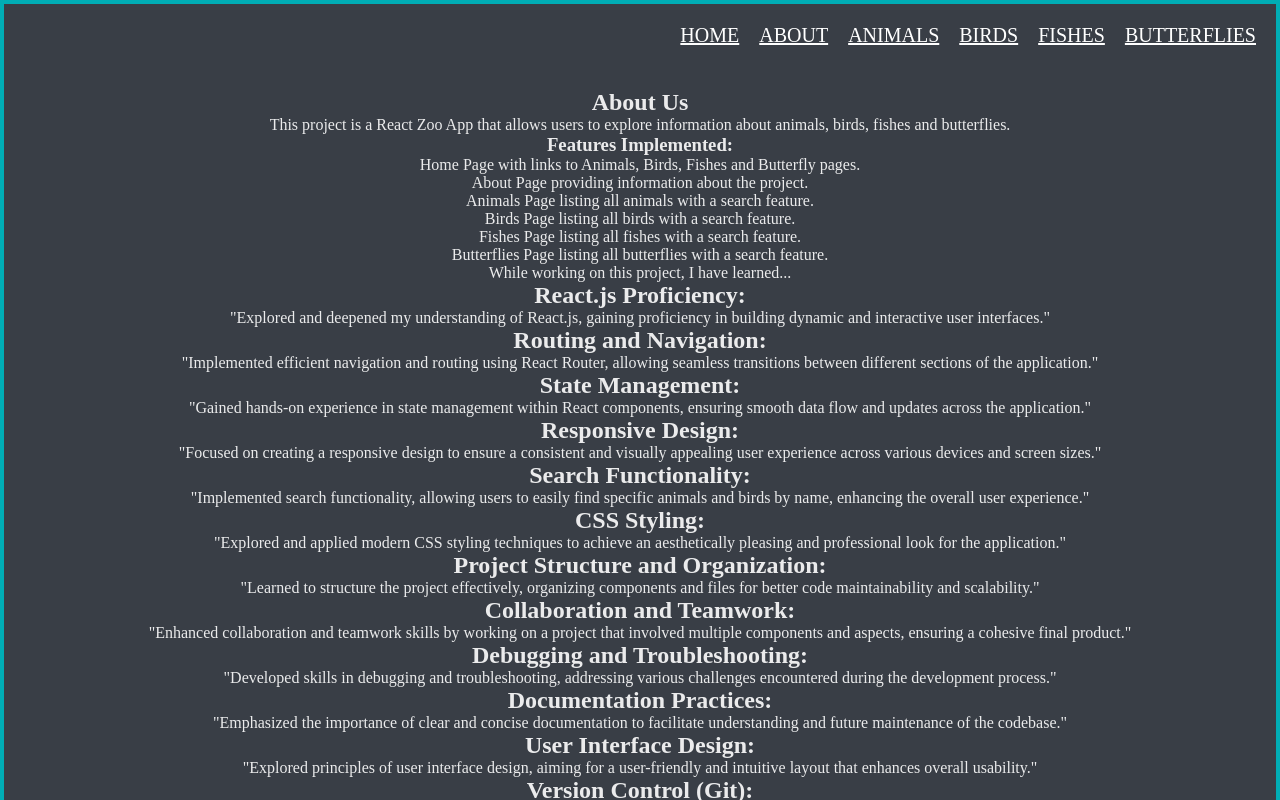
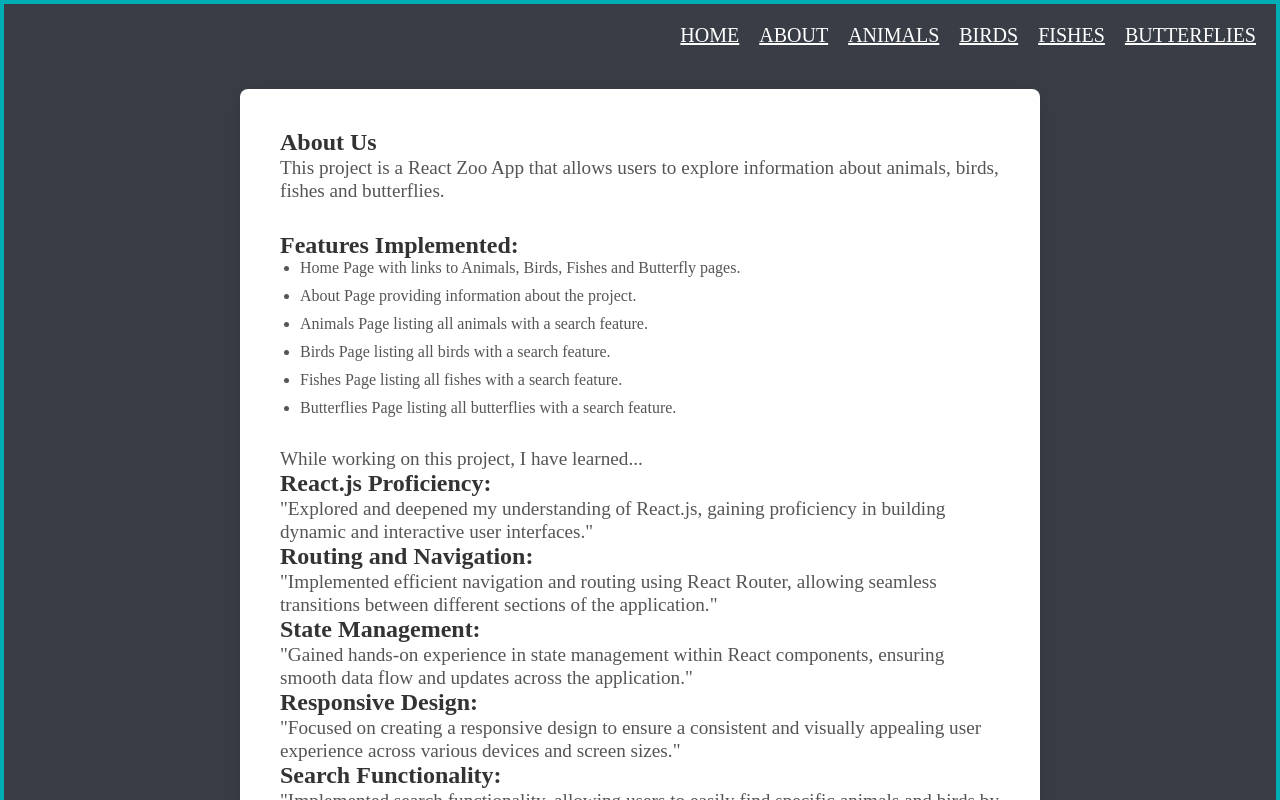
Before and after one commit to mohsinrony/Zoo_App, a React (Vite) app: page /about in a window 1280 px wide. Shown: the top 800 px of the page. Built offline with nearby package versions, Linux system fonts and the light colour scheme; the HTML template or start-up script is replaced by a standard one.

Commit message:
add css to About page

```diff
--- a/src/styles/About.css
+++ b/src/styles/About.css
@@ -0,0 +1,45 @@
+.about-container {
+  max-width: 800px;
+  margin: 0 auto;
+  padding: 40px;
+  box-shadow: 0 0 20px rgba(0, 0, 0, 0.1);
+  background-color: #fff;
+  border-radius: 8px;
+}
+
+.about-content {
+  text-align: left;
+}
+
+.about-content h2 {
+  font-size: 1.5em;
+  color: #333;
+}
+
+.about-content p {
+  font-size: 1.2em;
+  color: #555;
+  line-height: 1.2;
+}
+
+.about-features {
+  margin-top: 30px;
+}
+
+.about-features h3 {
+  font-size: 1.5em;
+  color: #333;
+}
+
+.about-features ul {
+  margin-left: 20px;
+  padding: 0;
+  color: #555;
+}
+
+.about-features li {
+  margin-bottom: 10px;
+}
+.learning {
+  margin-top: 30px;
+}
```
